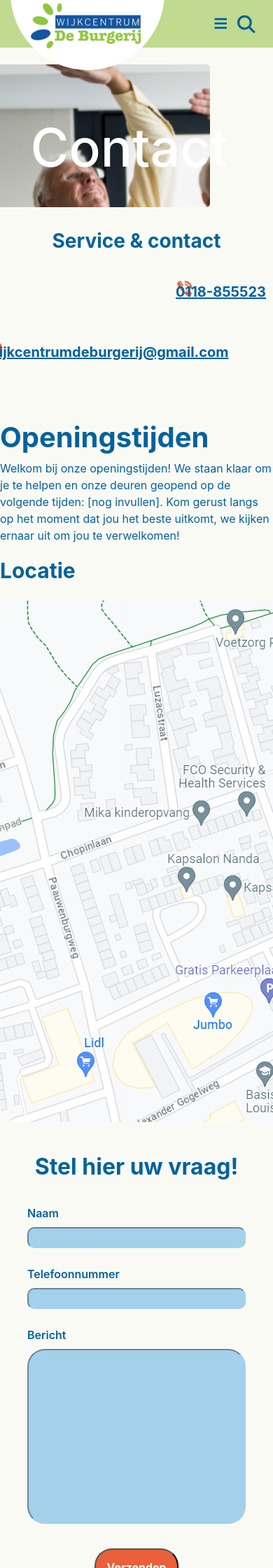
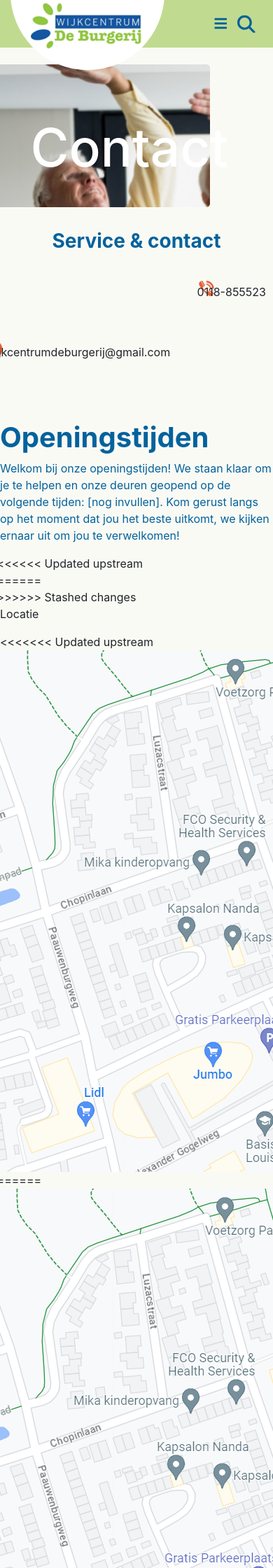
Before and after one commit to Jaffer2000/website-deburgerij, a PHP site: page /wijkcentrumdeburgerij/contact in a window 390 px wide; the page is wider, and only the part inside the window is pictured. Shown: the top 2240 px of that part at 70% size. Run offline with PHP 8.4, Linux system fonts and the light colour scheme; data comes from the database, SQL or seed files in the repository; some libraries are stand-ins or nearby versions.

Commit message:
ivm een pullrequest

```diff
--- a/css/css.css
+++ b/css/css.css
@@ -674,7 +674,21 @@ ul {
 .openingstijdentekst {
   color: #03629d;
 }
+.rowcustom {
+  justify-content: flex-start; /* Voeg deze regel toe om de inhoud naar links uit te lijnen */
+}
 
+.telcontact, .emailcontact {
+  width: 20%;
+  margin-right: -50px;
+  margin-left: -50px;
+}
+
+.telefoondiv {
+  padding: 10px; /* Voeg padding toe voor een betere uitstraling */
+}
+
+<<<<<<< Updated upstream
 .emailphonecss {
   color: #03629d;
   font-weight: bold;
@@ -697,6 +711,13 @@ ul {
 
 .atinfo {
   color: white;
+=======
+.emailphonecss{
+  color: #03629D;
+  font-weight: bold;
+  font-size: 30px;
+  text-decoration: underline;
+>>>>>>> Stashed changes
 }
 
 .contacth2 {
@@ -706,6 +727,7 @@ ul {
   margin-bottom: 35px;
 }
 
+<<<<<<< Updated upstream
 .contactformnaamfill,
 .contactformtelefoonnummerfill {
   width: 80%;
@@ -730,6 +752,36 @@ ul {
   height: 55px;
   border-radius: 25px;
   color: white;
+=======
+.contactformnaamfill, .contactformtelefoonnummerfill  {
+    width: 55%;
+    background-color: #A3D0EB;
+    border-color: #A3D0EB;
+    border-radius: 10px; /* Adjust the value to control the roundness of the corners */
+    outline: none;
+}
+
+.contactformberichtfill{
+    width: 55%;
+    height: 250px;
+    background-color: #A3D0EB;
+    border-color: #A3D0EB;
+    border-radius: 25px; /* Adjust the value to control the roundness of the corners */
+}
+
+.contactformtekst {
+  border-color: transparent !important;
+}
+
+
+.contactformbutton{
+    background-color: #E9603A;
+    font-weight: bold;
+    width: 120px;
+    height: 55px;
+    border-radius: 25px;
+    color: white;
+>>>>>>> Stashed changes
 }
 
 .contactformbutten,
@@ -747,6 +799,7 @@ ul {
   margin-left: 10%;
 }
 
+<<<<<<< Updated upstream
 .contactformnaam,
 .contactformtelefoonnummer,
 .contactformbericht {
@@ -777,15 +830,49 @@ ul {
   margin-right: -50px;
   margin-left: -50px;
 }
+=======
+.contactformnaam, .contactformtelefoonnummer, .contactformbericht{
+    color: #03629D;
+    font-weight: 600;
+    padding-left: 50%;
+}
+
+
+
+.contactformbox{
+    margin-bottom: 25px;
+}
+
+.googlefotolocatie{
+  text-align: center;
+}
+
+.googlelocatie{
+    border-radius: 25px; /* Adjust the value to control the roundness of the corners */
+    margin-bottom: 45px;
+}
+
+.googlelocatielocatie{
+    color: #03629D;
+    font-weight: 700;
+    font-size: 30px;
+    margin-bottom: 20px;
+    width: 25% ;
+  }
+>>>>>>> Stashed changes
 
 .contactgegevens {
   margin-top: 25px;
   text-align: right;
 }
 
+<<<<<<< Updated upstream
 .telefoondiv {
   padding: 10px; /* Add padding for better appearance */
 }
+=======
+
+>>>>>>> Stashed changes
 
 /* verhuur */
 
--- a/inhoud/contact.php
+++ b/inhoud/contact.php
@@ -37,8 +37,9 @@
     </div>
 </div>
 
-<div class="row ">
-    <div class="col-sm-6">
+<div class="row rowcustom">
+<div class="col-sm-1"></div>
+    <div class="col-sm-4 ">
         <div class="telefoondiv">
             <div style="display: flex; align-items: center; justify-content: flex-end;">
                 <img src="img/telcontact.png" class="telcontact" alt="telefoonnummer">
@@ -46,22 +47,24 @@
             </div>
         </div>
     </div>
+    <div class="col-sm-1"></div>
 
-    <div class="col-sm-6 justify-content-start">
+    <div class="col-sm-4 justify-content-start">
         <div style="display: flex; align-items: center;">
             <img src="img/At.png" class="emailcontact" alt="telefoonnummer">
             <p style="margin: 0;" class="emailphonecss">Wijkcentrumdeburgerij@gmail.com</p>
         </div>
     </div>
+    <div class="col-sm-2"></div>
 </div>
 
 
 
 <div class="row">
 
-    <div class="col-sm-2"></div>
+    <div class="col-sm-3"></div>
 
-    <div class="col-sm-8">
+    <div class="col-sm-5">
 
         <?php
             echo "<h1 class=\"openingstijdentitel\">", $titel, "</h1>";
@@ -70,22 +73,36 @@
 
     </div>
 
+<<<<<<< Updated upstream
     <div class="col-sm-2"></div>
+=======
+    <div class="col-sm-4"></div>
+>>>>>>> Stashed changes
 
 </div>
 
 
 <div class="row">
 
-    <div class="col-sm-2"></div>
+    <div class="col-sm-3"></div>
 
 
-    <div class="col-sm-8">
+    <div class="col-sm-5 ">
         <p class="googlelocatielocatie">Locatie</p>
+<<<<<<< Updated upstream
         <img class="googlelocatie" src="img\googlelocatie.png">
     </div>
 
     <div class="col-sm-2"></div>
+=======
+
+            <div class="googlefotolocatie">
+                <img class="googlelocatie" src="img\googlelocatie.png">
+            </div>
+    </div>
+
+    <div class="col-sm-4"></div>
+>>>>>>> Stashed changes
 
 </div>
 
```
